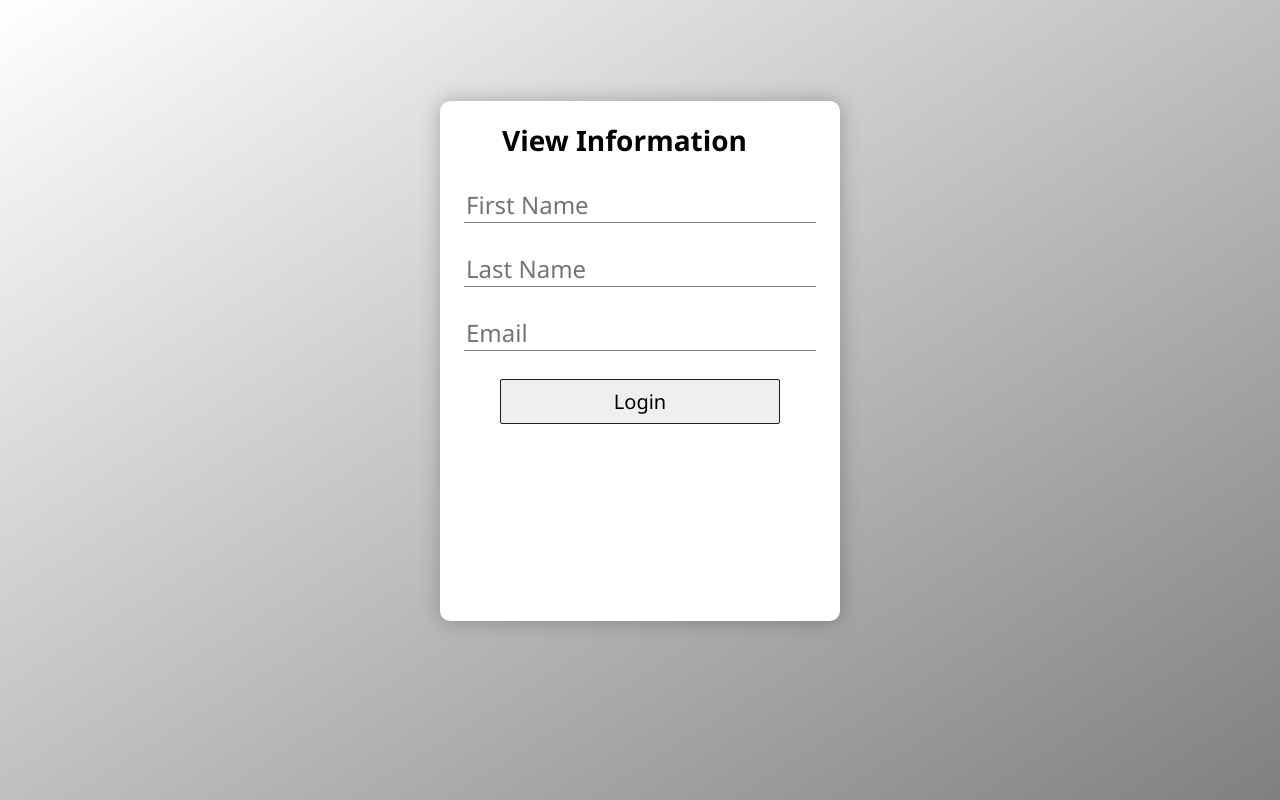
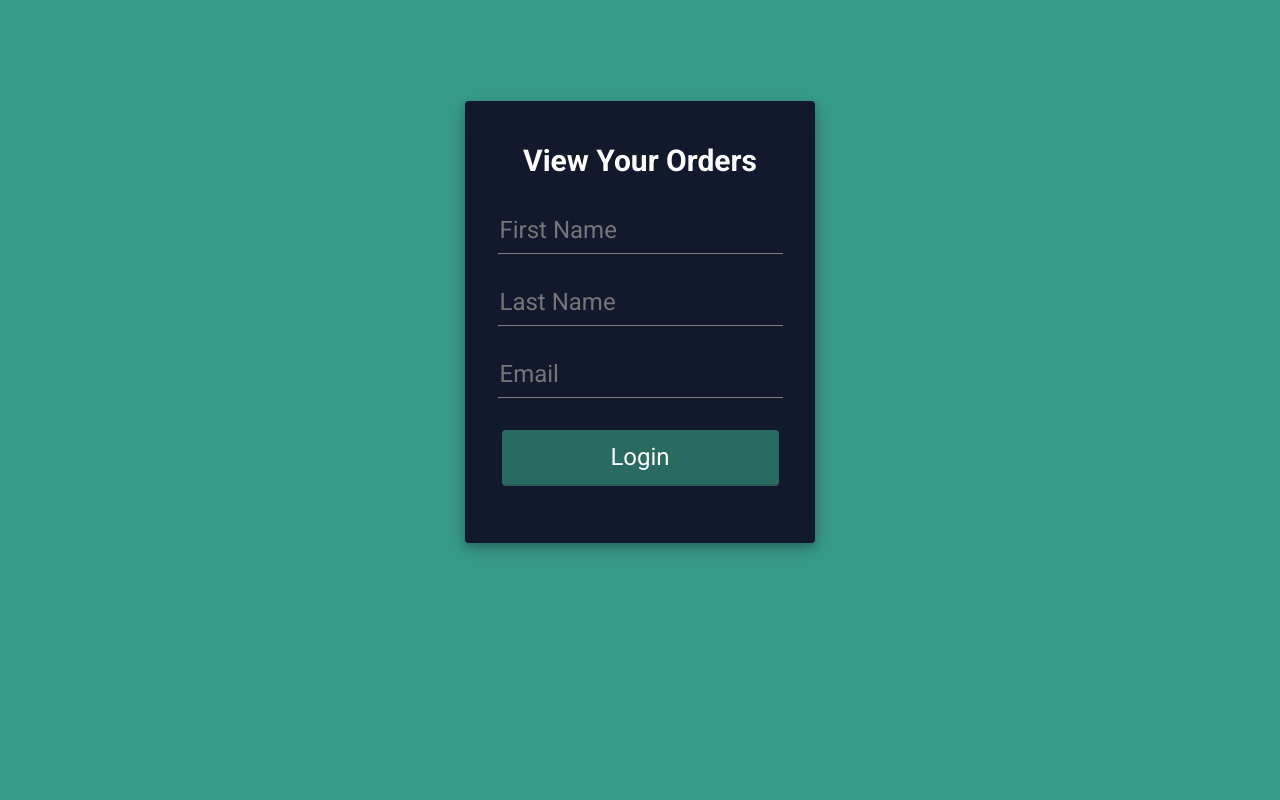
Before and after one commit to lking-dev/UV-Lamp, a Flask app: page /login in a window 1280 px wide. Run offline with Flask 3, Linux system fonts and the light colour scheme.

Commit message:
Added client-side view page

```diff
--- a/uv lamp/server.py
+++ b/uv lamp/server.py
@@ -2,6 +2,7 @@ from flask import *
 import DBAccess
 
 app = Flask(__name__)
+app.secret_key = "adhjjaljdal;djhwajw23jdjaw;jdakjd;ajkh;io"
 
 columns_customers = {
     "id": "ID",
@@ -31,13 +32,35 @@ def home_page():
 
 @app.get("/login")
 def login_page():
-    return render_template("web/login.html")
+    return render_template("web/login.html", failed = False)
 
 @app.post("/login")
 def login():
-    print(request.form["form-email"])
+    userid = try_login(request.form["form-fname"], request.form["form-lname"], request.form["form-email"])
 
-    return redirect(url_for("login"))
+    if not userid:
+        return render_template("web/login.html", failed = True)
+    else:
+        session["username"] = request.form["form-fname"] + " " + request.form["form-lname"]
+        session["userid"] = userid
+
+        database = DBAccess.DBAccess(r"C:\Users\lking\Desktop\UV-Lamp\uv lamp\orders.db")
+
+
+        return redirect(url_for("user_orders"))
+
+@app.get("/user_orders")
+def user_orders():
+    if "username" not in session:
+        return "You are not logged in! <br><a href = '/login'>" + "click here to log in</a>"
+
+    database = DBAccess.DBAccess(r"C:\Users\lking\Desktop\UV-Lamp\uv lamp\orders.db")
+    print(session["userid"])
+    orders = database.searchOrdersByCustomer(session["userid"])
+
+    orders[1].status = "UP TO DATE"
+
+    return render_template("web/orders.html", orders = orders)
 
 @app.get("/customer_table")
 def customer_table():
@@ -76,4 +99,15 @@ def reminder_table():
         type = "reminder"
     )
 
+def try_login(firstname, lastname, email):
+    print("LOGIN ATTEMPT FROM {} {} ({})".format(firstname, lastname, email))
+
+    database = DBAccess.DBAccess(r"C:\Users\lking\Desktop\UV-Lamp\uv lamp\orders.db")
+    id = database.searchCustomerId(firstname, lastname, email)
+    print(id)
+
+    if id is None:
+        return None
+    return id
+
 app.run()
--- a/uv lamp/static/stylesheets/login.css
+++ b/uv lamp/static/stylesheets/login.css
@@ -1,17 +1,20 @@
+@import url(http://fonts.googleapis.com/css?family=Roboto:400,100,100italic,300,300italic,400italic,500,500italic,700,700italic,900italic,900);
 * {
-    font-family: 'Segoe UI', Tahoma, Geneva, Verdana, sans-serif;
+    font-family: "Roboto", sans-serif;
 }
 
 #main-div {
     margin-left: auto;
     margin-right: auto;
     margin-top: 8%;
-    height: 500px;
-    width: 400px;
-    box-shadow: 0 0 20px rgba(0, 0, 0, 0.25);
-    padding-top: 20px;
-    border-radius: 10px;
-    background-color: white;
+    height: 400px;
+    width: 350px;
+    box-shadow: 0 4px 8px 0 rgba(0, 0, 0, 0.2), 0 6px 20px 0 rgba(0, 0, 0, 0.19);
+    padding-top: 42px;
+    border-radius: 4px;
+    background-color: #12192c;
+    justify-content: center;
+    display: flex;
 }
 
 .debug {
@@ -19,45 +22,68 @@
 }
 
 #top-label {
-    margin-left: 62px;
-    font-size: 28px;
+    font-size: 30px;
+    color: white;
+    display: flex;
+    justify-content: center;
+}
+
+#fail-label {
+    font-size: 14;
+    color: rgb(253, 33, 63);
+    display: flex;
+    justify-content: center;
+    margin-bottom: -20px;
+    vertical-align: top;
 }
 
 .textbox {
     font-size: 24px;
+    height: 45px;
     border: 0;
+    color: grey;
     border-bottom: 1px solid grey;
+    background: none;
     display: block;
     margin: 0 auto;
-    margin-top: 28px;
+    margin-top: 24px;
+    transition: all 0.2s ease;
 }
 
 .textbox:focus {
-    border: 0;
+    border: none;
     outline: none;
-    border-bottom: 1px solid grey;
+    color: #e1d9ec;
+    border-bottom: 1px solid #e1d9ec;
 }
 
 #submit-button {
     display: block;
     margin: 0 auto;
-    height: 45px;
+    height: 56px;
+    margin-top: 32px;
+    cursor: pointer;
+    border: none;
+    width: 277px;
+    font-size: 24px;
+    border-radius: 4px;
+    transition-duration: .25s;
+    background-color: #296b60;
+    border-radius: 4px;
+    color: white;
+    border-bottom: 2px solid rgba(0,0,0,0.1);
+}
+
+#fname-input {
     margin-top: 28px;
-    border: 1px solid #202020;
-    cursor: pointer;
-    width: 70%;
-    font-size: 20px;
-    border-radius: 2px;
-    transition-duration: .25s;
 }
 
 #submit-button:hover {
-    background-color: #202020;
-    color: white;
+    background-color: #389b8a;
 }
 
 body {
-    background-image: linear-gradient(to bottom right, white, grey);
+    background-color: #389b8a;
 }
 
 html {
--- a/uv lamp/static/stylesheets/table.css
+++ b/uv lamp/static/stylesheets/table.css
@@ -93,6 +93,11 @@ html {
     border-top: 1px solid #dddddd;
 }
 
+#table tbody tr:hover {
+    background-color: #f2fffe;
+    cursor: pointer;
+}
+
 #table thead {
     background-color: #f0f0f0;
     position: sticky;
--- a/uv lamp/templates/web/login.html
+++ b/uv lamp/templates/web/login.html
@@ -6,7 +6,10 @@
     <body>
         <div id = "main-div" class = "debug">
             <form action = "/login" method = "post">
-                <label id = "top-label"><b>View Information</b></label>
+                <label id = "top-label"><b>View Your Orders</b></label>
+                {% if failed == True %}
+                    <label id = "fail-label">Failed to login! Please try again</label>
+                {% endif %}
                 <input type = "text" id = "fname-input" placeholder = "First Name" name = "form-fname" class = "textbox" required>
                 <input type = "text" id = "lname-input" placeholder = "Last Name" name = "form-lname" class = "textbox" required>
                 <input type = "email" id = "email-input" placeholder = "Email" name = "form-email" class = "textbox" required>
```
Also changed, not shown: uv lamp/Container/order.py (+7 -0 lines), uv lamp/DBAccess.py (+12 -4 lines), uv lamp/EmailHandler.py (+15 -2 lines), uv lamp/static/stylesheets/orders.css (added, +56 -0 lines), uv lamp/templates/web/orders.html (added, +33 -0 lines).
